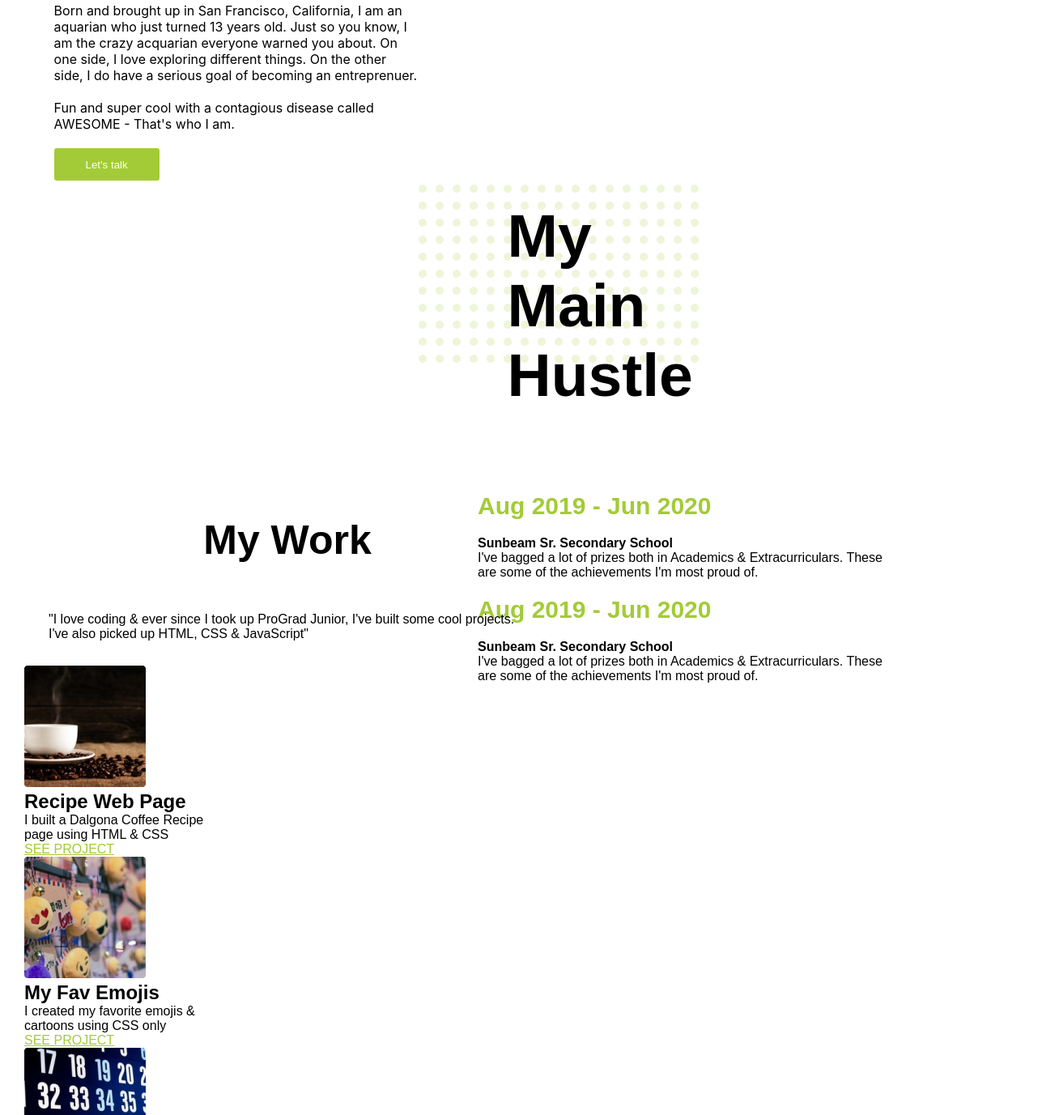
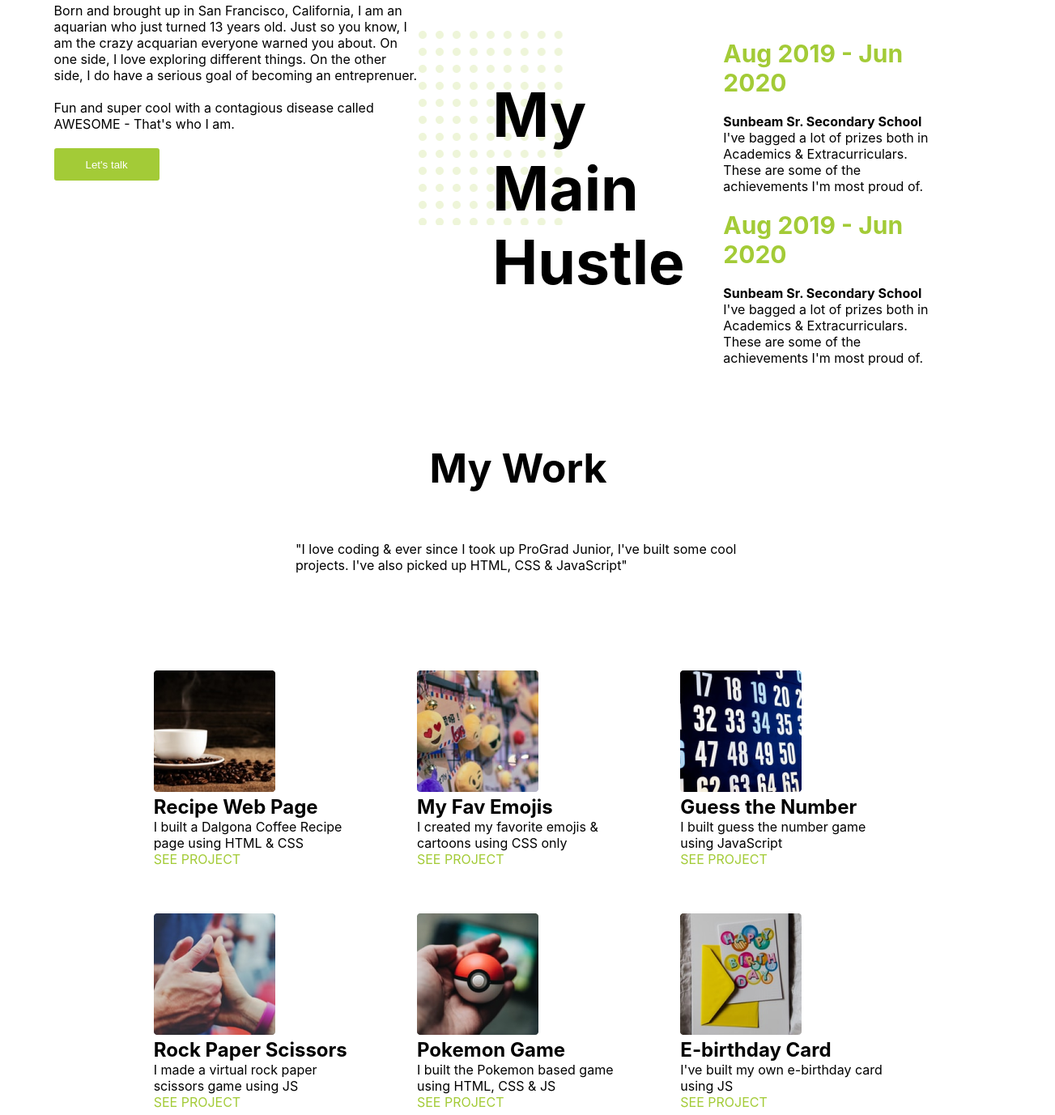
Before and after one commit to NawazT/Kalvi-Assignment, a plain HTML site: page index.html in a window 1280 px wide. Shown: the part 812-2189 px from the top of the page at 81% size, 1303 px wide, since content can reach past the window. Drawn offline with Linux system fonts and the light colour scheme.

Commit message:
updating style.css

```diff
--- a/style.css
+++ b/style.css
@@ -13,7 +13,7 @@ body {
     margin-top: 80px;
     padding: 30px;
     background-size: cover;
-    font-family: sans-serif;
+    font-family:-apple-system, BlinkMacSystemFont, 'Segoe UI', Roboto, Oxygen, Ubuntu, Cantarell, 'Open Sans', 'Helvetica Neue', sans-serif
 }
 
 header {
@@ -85,21 +85,26 @@ header li a {
 
  .education-main {
      height: 60vh;
+     margin-top: -90px;
+     display: flex;
+     flex-direction: row;
  }
-
+.education-1{
+    width: 50%;
+}
  .hustle {
-     margin-top: 100px;
-     height: 220px;
-     width: 350px;
-     float: left;
+     position: relative;
+     width: 50%;
+     height: 50%;
+     z-index: -1;
      background-image: url(./assets/bg.png);
  }
  .hustle-text {
-    margin-top: 120px;
-    margin-left: -240px;
-    width: 270px;
-    height: 350px;
-    float: left;
+    width: 40%;
+    bottom: 38%;
+    left: 25%;
+    position: relative;
+    z-index: +1;
  }
 
  .hustle-text h1 {
@@ -107,9 +112,7 @@ header li a {
  }
 
  .education-info {
-     margin-top: 130px;
-     margin-left: 550px;
-     width: 540px;
+     width: 40%;
      display: flex;
      flex-direction: column;
  }
@@ -124,15 +127,18 @@ header li a {
      margin: 10px;
  }
 .my-work {
-    height: 100vh;
+    height: 112vh;
+    align-items: center;
+    display: flex;
+    flex-direction: column;
 }
 
 .my-work-text {
-    width: 650px;
     align-items: center;
     display: flex;
     justify-content: space-around;
     flex-direction: column;
+    width: 50%;
 }
 
 .my-work-text h1, .my-work-text p {
@@ -142,53 +148,58 @@ header li a {
     font-size: 50px;
 }
 
-.work-samples-main1, .work-samples-main2 {
-    height: 40vh;
-    width: 160vh;
-    margin-left: 100px;
+.work-samples-main {
+    height: 80%;
+    width: 80%;
+    margin-top: 5%;
+    display:grid;
     align-items: center;
-    display:flex;
     justify-content: space-around;
+    grid-template-columns: 250px 250px 250px;
+    grid-template-rows: 300px 300px;
+
 }
 
-.work-samples {
-    width: 250px;
-}
 .work-samples a {
     color: #A3CB37;
+    text-decoration: none;
 }
 
 .achievements-main {
-    height: 100vh;
-    margin-top: 30px;
+    display: flex;
+    flex-direction: row;
+    justify-content: space-around;
+    height: 80vh;
+    margin-top: 100px;
 }
 
 .proud {
-    float: right;
-    height: 350px;
-    width: 350px;
+    width: 30%;
+    height: 70%;
+    margin-left: 19%;
     font-size: 60px;
     color: white;
     background-color: #A3CB37;
-    margin-top: 150px;
+    align-items: center;
 }
 
 .proud h1 {
     margin-left: 30px;
 }
 
-.A, .B {
-    float: left;
-    width: 250px;
-    margin-top: 120px;
-    margin-left: 100px;
+
+.achievements-list {
+    display: grid;
+    grid-template-columns: 350px 400px;
+    grid-template-rows: 200px 200px 200px;
 }
 
 .a1, .a2,.a3,.a4,.a5 {
-    margin-top: 80px;
+    margin: 0 20px;
 }
 
 .hobbies-main {
+    margin-left: 7%;
     height: 100vh;
     display: flex;
     justify-content: space-around;
```
